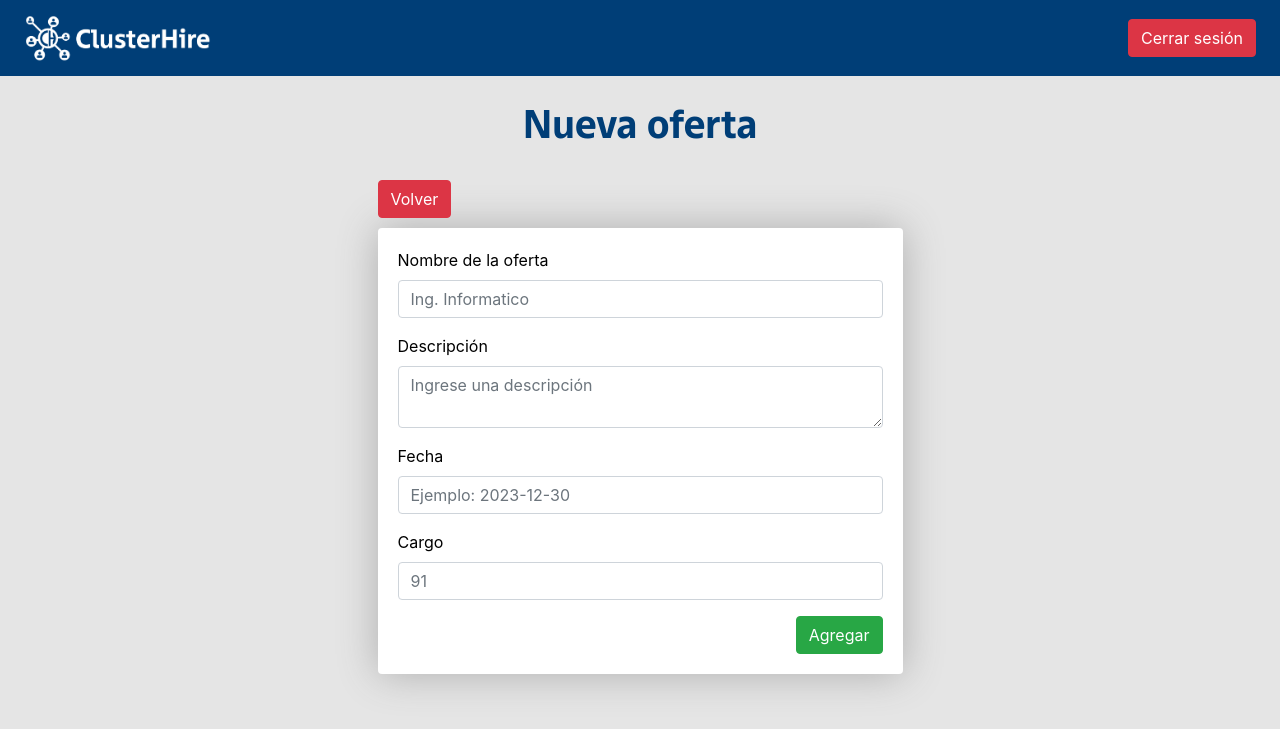
After one commit to JoseOrtizMedel/ClusterHire, a Django app: page /nueva_oferta/ in a window 1280 px wide. The commit adds this page. Shown: the top 729 px of the page. Run offline with Django 4.2, Linux system fonts and the light colour scheme.

Commit message:
nuevo css jordan mas nueva_oferta

```diff
--- /dev/null
+++ b/core/forms.py
@@ -0,0 +1,11 @@
+from django import forms
+from django.forms import ModelForm
+from .models import Oferta
+
+
+
+class OfertaForm(ModelForm):
+
+    class Meta:
+        model = Oferta
+        fields = ['id_oferta','nom_oferta','descripcion_oferta','fecha_oferta', 'fk_id_tipo_cargo']
--- /dev/null
+++ b/core/static/jordan.css
@@ -0,0 +1,56 @@
+@font-face {
+    font-family: 'fellows'; /* Nombre de la fuente que asignarás */
+    src: url('fellows.ttf' ) format('truetype')
+    /* Puedes agregar más formatos si tienes disponibles (TTF, OTF, EOT, etc.) */
+  }
+
+  body{
+    background-color: #e5e5e5;
+  }
+
+  #titulo{
+    font-size: 60px;
+    text-align: center;
+    color: #003e77;
+    font-family: 'fellows';
+    }
+
+
+
+
+  #formulario {
+    padding: 20px;
+    background: rgb(255, 255, 255);
+    color: #000000;
+    box-shadow:
+    0 0 10px rgba(0, 0, 0, 0.0), /* Sombra interna */
+    0 0 20px rgba(0, 0, 0, 0.0), /* Sombra intermedia */
+    0 0 40px rgb(173, 173, 173, 1); /* Sombra exterior */;
+
+    -moz-border-radius: 4px;
+    -webkit-border-radius: 4px;
+    border-radius: 4px;
+    height: auto;
+  }
+
+  .back-button {
+    margin-left: 10px; /* Espacio a la izquierda del botón */
+    background-color: #007bff; /* Color de fondo del botón */
+    color: #fff; /* Color del texto del botón */
+    border: none; /* Sin borde */
+    border-radius: 5px; /* Borde redondeado */
+    padding: 10px 20px; /* Espaciado interno del botón */
+    cursor: pointer; /* Cambia el cursor al pasar el ratón */
+  }
+
+  .registrar-button {
+    margin-right: 0.1cm; /* Margen a la derecha de 1 cm */
+  }
+
+  #boton_volver {
+    margin-bottom: 10px;
+  }
+
+  #boton_nueva {
+    margin-bottom: 10px;
+  }
--- a/core/static/main.css
+++ b/core/static/main.css
@@ -10,6 +10,7 @@ body{
 
 #titulo{
   font-size: 60px;
+  padding-left: 300px;
   text-align: center;
   color: #003e77;
   font-family: 'fellows';
@@ -19,7 +20,7 @@ body{
 
 
 #formulario {
-/*   padding: 20px; */
+  padding: 20px;
   background: rgb(255, 255, 255);
   color: #000000;
   box-shadow:
--- a/core/templates/layout2.html
+++ b/core/templates/layout2.html
@@ -12,7 +12,7 @@
     <link rel="stylesheet" href="https://cdn.jsdelivr.net/npm/bootstrap@4.6.2/dist/css/bootstrap.min.css" integrity="sha384-xOolHFLEh07PJGoPkLv1IbcEPTNtaed2xpHsD9ESMhqIYd0nLMwNLD69Npy4HI+N" crossorigin="anonymous">
 
 
-    <link rel="stylesheet" href="{% static 'main.css' %}">
+    <link rel="stylesheet" href="{% static 'jordan.css' %}">
 
     <link rel="stylesheet" href="{% static 'fontawesome/css/all.min.css' %}">
 </head>
--- /dev/null
+++ b/core/templates/nueva_oferta.html
@@ -0,0 +1,63 @@
+{% extends 'layout2.html' %}
+<!-- Como se muestra arriba es como se carga parte del codigo, en esta hoja solo se trabajaria el body -->
+
+{% load static %}
+
+{% block content %}
+<br>
+
+<div id= "titulo">
+    <h1>Nueva oferta</h1>
+</div>
+
+<br>
+
+<div class="container-fluid">
+    <div class="row justify-content-center">
+        <div class="col-md-6">
+            <a href="{% url 'ofertas_admin' %}"  class="btn btn-danger" id="boton_volver">Volver</a> <!-- Botón de retroceso -->
+
+            <form method="POST" action="" id="formulario">
+                {% csrf_token %}
+
+
+                <div class="form-group"> <!-- Agregar la clase text-center para centrar el contenido -->
+                    <label for="nom_oferta">Nombre de la oferta</label>
+                    <input type="text" class="form-control" name="nom_oferta" id="nom_oferta" required  placeholder="Ing. Informatico">
+                </div>
+
+                <div class="form-group"> <!-- Centrar el contenido -->
+                    <label for="descripcion_oferta">Descripción</label>
+                    <textarea class="form-control" name="descripcion_oferta" id="descripcion_oferta" required placeholder="Ingrese una descripción"></textarea>
+                </div>
+
+                <div class="form-group"> <!-- Centrar el contenido -->
+                    <label for="fecha_oferta">Fecha</label>
+                    <input type="text" class="form-control" name="fecha_oferta" id="fecha_oferta" required pattern="\d{4}-\d{2}-\d{2}" placeholder="Ejemplo: 2023-12-30">
+                </div>
+
+                <div class="form-group"> <!-- Agregar la clase text-center para centrar el contenido -->
+                    <label for="fk_id_tipo_cargo">Cargo</label>
+                    <input type="text" class="form-control" name="fk_id_tipo_cargo" id="fk_id_tipo_cargo" required  placeholder="91">
+                </div>
+
+                <!-- Botón a la derecha con margen -->
+                <div class="row">
+                    <div class="col">
+                        <!-- Columna vacía para empujar el botón hacia la derecha -->
+                    </div>
+                    <div class="col-auto">
+                        <input type="submit" class="btn btn-success" id="enviar" value="Agregar">
+                    </div>
+                </div>
+            </form>
+
+
+        </div>
+    </div>
+</div>
+
+
+
+
+{% endblock %}
--- a/core/urls.py
+++ b/core/urls.py
@@ -4,7 +4,7 @@ from .views import home, nueva_oferta, ofertas_admin, ofertas_user, registro, re
 
 urlpatterns = [
     path('', home, name="home"),
-    path('nueva_oferta', nueva_oferta, name="nueva_oferta"),
+    path('nueva_oferta/', nueva_oferta, name="nueva_oferta"),
     path('ofertas_admin', ofertas_admin, name="ofertas_admin"),
     path('ofertas_user', ofertas_user, name="ofertas_user"),
     path('', registro, name="registro"),
--- a/core/views.py
+++ b/core/views.py
@@ -1,5 +1,7 @@
-from django.shortcuts import render
+from django.shortcuts import render, redirect
 from django.http import request
+
+from .forms import OfertaForm
 
 # Create your views here.
 def home(request):
@@ -25,3 +27,27 @@ def registrar_ncontrasenia(request):
 
 def login(request):
     return render(request,'login.html')
+
+
+#base de datos
+
+def nueva_oferta(request):
+    datos = {'form': OfertaForm()}
+    if request.method == 'POST':
+        formulario = OfertaForm(request.POST)
+        if formulario.is_valid:
+            formulario.save()
+            datos['mensaje'] = "Guardado Correctamente"
+
+    return render(request, 'nueva_oferta.html', datos)
+
+""" def nueva_oferta(request):
+    if request.method == 'POST':
+        form = OfertaForm(request.POST)
+        if form.is_valid():
+            form.save()  # Guarda la oferta en la base de datos
+            return redirect('página_de_confirmación')  # Redirecciona a una página de confirmación
+    else:
+        form = OfertaForm()
+
+    return render(request, 'nueva_oferta.html', {'form': form}) """
```
Also changed, not shown: core/templates/ofertas_user.html (+4 -4 lines).
